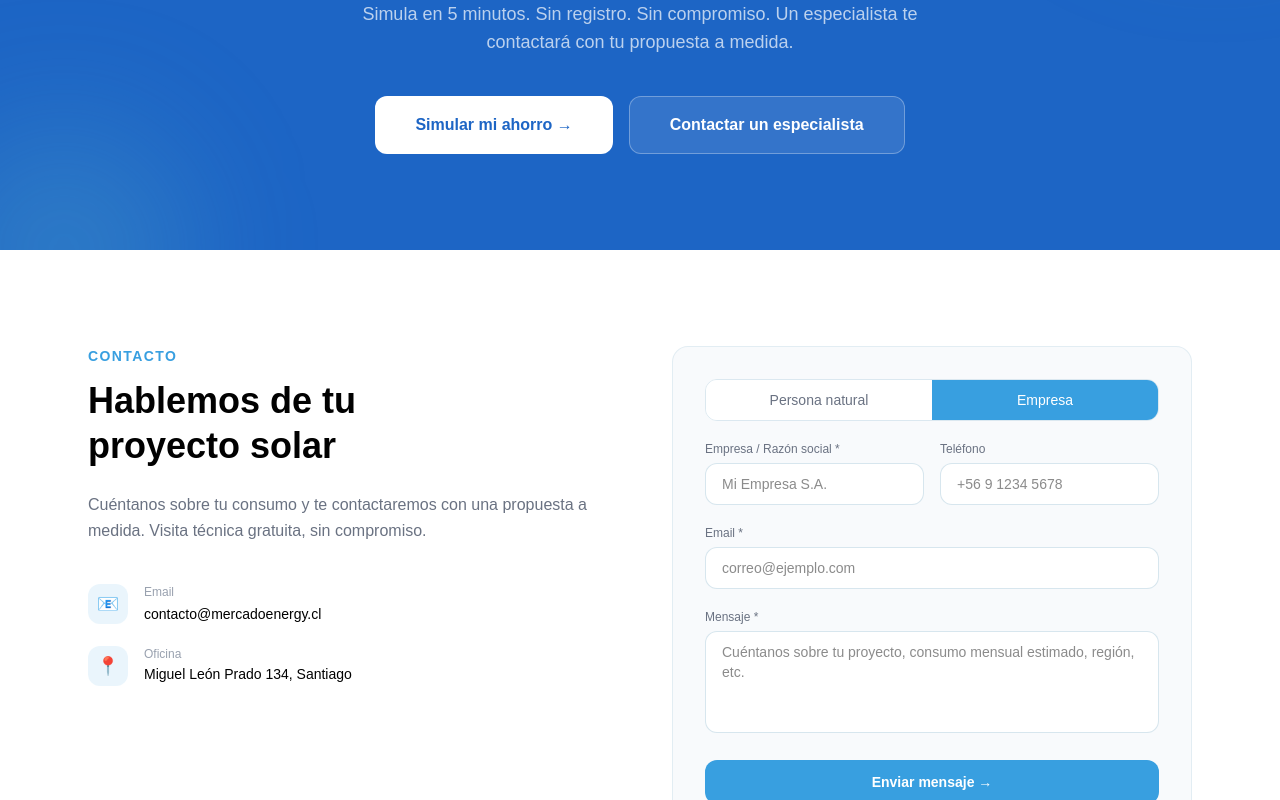
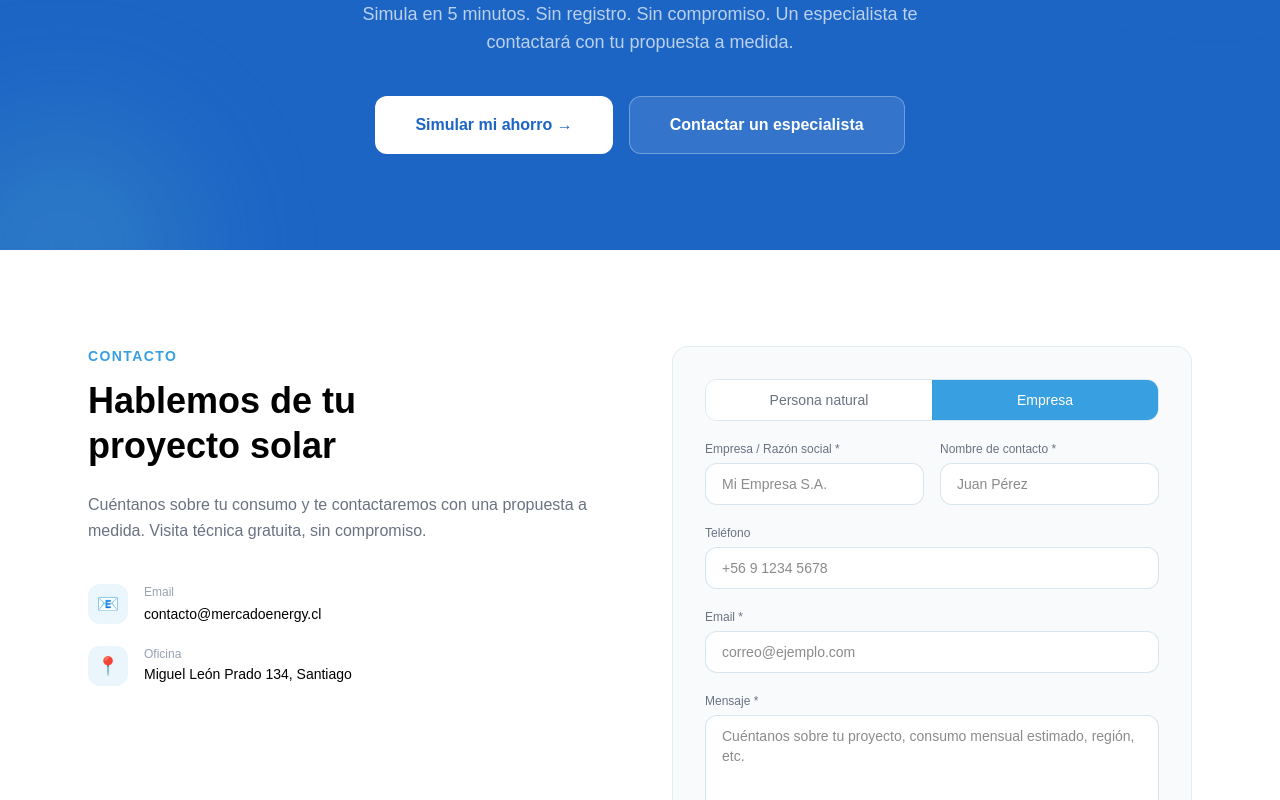
Before and after one commit to DaniloCanessa/me, a Next.js app: page / in a window 1280 px wide. Both pictures are taken after a click on the button "Empresa". Shown: the part 7205-8005 px from the top of the page. Built offline with nearby package versions, Linux system fonts and the light colour scheme.

Commit message:
feat: agregar campo nombre de contacto para empresas en formulario

```diff
--- a/app/api/contact/route.ts
+++ b/app/api/contact/route.ts
@@ -2,6 +2,7 @@ import { Resend } from 'resend';
 
 interface ContactPayload {
   name: string;
+  contactName?: string;
   email: string;
   phone?: string;
   type: 'natural' | 'business';
@@ -41,6 +42,7 @@ export async function POST(request: Request) {
         <tr><td style="padding:24px 32px">
           <table cellpadding="0" cellspacing="0" width="100%">
             <tr><td style="padding:4px 0;color:#6b7280;font-size:13px;width:120px">Email</td><td style="padding:4px 0;font-size:13px"><a href="mailto:${body.email}" style="color:#1d65c5">${body.email}</a></td></tr>
+            ${body.contactName ? `<tr><td style="padding:4px 0;color:#6b7280;font-size:13px">Contacto</td><td style="padding:4px 0;color:#111827;font-size:13px">${body.contactName}</td></tr>` : ''}
             ${body.phone ? `<tr><td style="padding:4px 0;color:#6b7280;font-size:13px">Teléfono</td><td style="padding:4px 0;color:#111827;font-size:13px"><a href="tel:${body.phone}" style="color:#1d65c5">${body.phone}</a></td></tr>` : ''}
           </table>
           <div style="margin-top:20px;padding:16px;background:#f8fafc;border-radius:8px;border-left:3px solid #1d65c5">
--- a/components/landing/ContactSection.tsx
+++ b/components/landing/ContactSection.tsx
@@ -4,7 +4,7 @@ import { useState } from 'react';
 
 export default function ContactSection() {
   const [type, setType] = useState<'natural' | 'business'>('natural');
-  const [form, setForm] = useState({ name: '', email: '', phone: '', message: '' });
+  const [form, setForm] = useState({ name: '', contactName: '', email: '', phone: '', message: '' });
   const [status, setStatus] = useState<'idle' | 'loading' | 'success' | 'error'>('idle');
 
   async function handleSubmit(e: React.FormEvent) {
@@ -18,7 +18,7 @@ export default function ContactSection() {
       });
       if (!res.ok) throw new Error();
       setStatus('success');
-      setForm({ name: '', email: '', phone: '', message: '' });
+      setForm({ name: '', contactName: '', email: '', phone: '', message: '' });
     } catch {
       setStatus('error');
     }
@@ -113,6 +113,32 @@ export default function ContactSection() {
                     />
                   </div>
                   <div>
+                    <label className="block text-xs font-medium text-gray-500 mb-1.5">
+                      {type === 'business' ? 'Nombre de contacto *' : 'Teléfono'}
+                    </label>
+                    {type === 'business' ? (
+                      <input
+                        type="text"
+                        required
+                        value={form.contactName}
+                        onChange={(e) => setForm({ ...form, contactName: e.target.value })}
+                        className="w-full border border-[#b0cedd]/50 rounded-xl px-4 py-2.5 text-sm focus:outline-none focus:ring-2 focus:ring-[#389fe0]/30 bg-white"
+                        placeholder="Juan Pérez"
+                      />
+                    ) : (
+                      <input
+                        type="tel"
+                        value={form.phone}
+                        onChange={(e) => setForm({ ...form, phone: e.target.value })}
+                        className="w-full border border-[#b0cedd]/50 rounded-xl px-4 py-2.5 text-sm focus:outline-none focus:ring-2 focus:ring-[#389fe0]/30 bg-white"
+                        placeholder="+56 9 1234 5678"
+                      />
+                    )}
+                  </div>
+                </div>
+
+                {type === 'business' && (
+                  <div>
                     <label className="block text-xs font-medium text-gray-500 mb-1.5">Teléfono</label>
                     <input
                       type="tel"
@@ -122,7 +148,7 @@ export default function ContactSection() {
                       placeholder="+56 9 1234 5678"
                     />
                   </div>
-                </div>
+                )}
 
                 <div>
                   <label className="block text-xs font-medium text-gray-500 mb-1.5">Email *</label>
```
